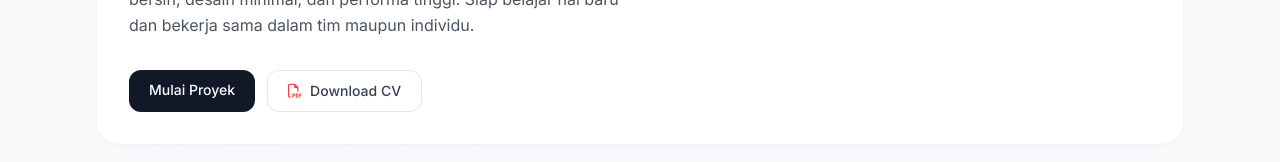
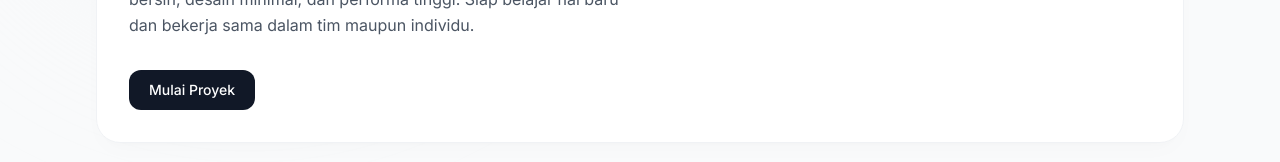
Before and after one commit to fauzanabdul/portofolioo, a plain HTML site: page index.html in a window 1280 px wide. Shown: the part 790-952 px from the top of the page. Drawn offline with nearby package versions, Linux system fonts and the light colour scheme.

Commit message:
first commit

```diff
--- a/index.html
+++ b/index.html
@@ -192,10 +192,7 @@
               <p class="text-gray-600 leading-relaxed">Saya percaya bahwa solusi digital terbaik lahir dari kode yang bersih, desain minimal, dan performa tinggi. Siap belajar hal baru dan bekerja sama dalam tim maupun individu.</p>
               <div class="flex gap-3 mt-8">
                 <a href="#contact" class="bg-gray-900 text-white text-sm px-5 py-2.5 rounded-xl font-medium">Mulai Proyek</a>
-                <!-- TOMBOL DOWNLOAD CV - Menggunakan file cv.pdf asli -->
-                <a href="#" id="downloadCvBtn" class="border border-gray-200 text-gray-700 text-sm px-5 py-2.5 rounded-xl font-medium flex items-center gap-2 hover:bg-gray-50 transition">
-                  <i class="fa-regular fa-file-pdf text-red-500"></i> Download CV
-                </a>
+
               </div>
             </div>
             <div>
```
